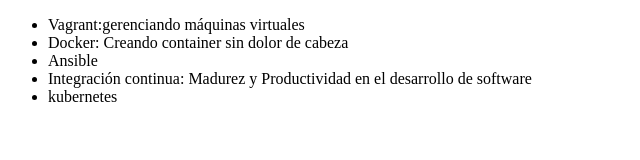
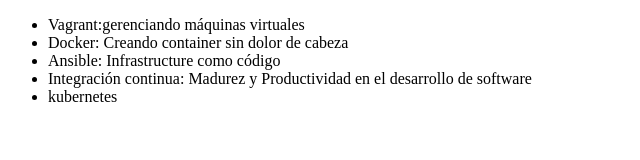
Before and after one commit to frant1220/Alura_git, a plain HTML site: page index.html in a window 1280 px wide. Shown: the whole page, without its empty margins (0-640 px from the left). Drawn offline with Linux system fonts and the light colour scheme.

Commit message:
cambiando el nombre del curso Ansible

```diff
--- a/index.html
+++ b/index.html
@@ -8,7 +8,7 @@
      <ul>
          <li> Vagrant:gerenciando máquinas virtuales </li>
          <li> Docker: Creando container sin dolor de cabeza </li>
-         <li> Ansible </li>
+         <li> Ansible: Infrastructure como código </li>
          <li> Integración continua: Madurez y Productividad en el desarrollo de software </li>
          <li> kubernetes </li>
      </ul>
```
